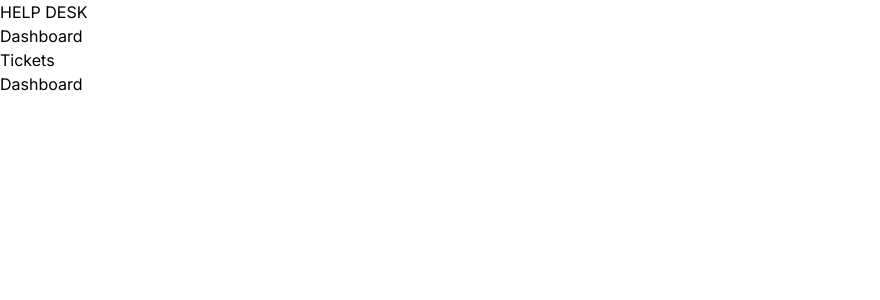
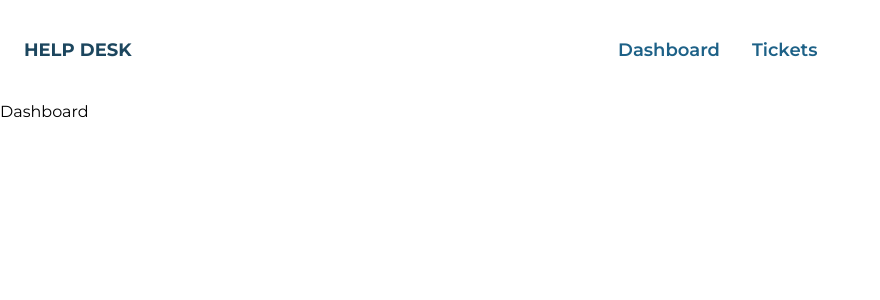
Before and after one commit to acalvom/helpdesk-app, a Next.js app: page / in a window 1280 px wide. Shown: the top 300 px of the page, without its empty margins (0-880 px from the left). Built offline with nearby package versions, Linux system fonts and the light colour scheme.

Commit message:
style: add styles

```diff
--- a/app/components/Navbar.tsx
+++ b/app/components/Navbar.tsx
@@ -2,13 +2,13 @@ import Link from 'next/link'
 
 export default function Navbar() {
   return (
-    <nav>
-      <h1>HELP DESK</h1>
-      <ul>
-        <li>
+    <nav className="flex flex-row w-full mx-4 my-8">
+      <h1 className="px-2 py-1 text-lg text-primary-extra-dark font-bold ">HELP DESK</h1>
+      <ul className="flex flex-row mx-auto gap-4">
+        <li className="px-2 py-1 text-lg text-primary-dark font-semibold rounded-md hover:bg-primary-hover hover:text-primary-extra-light">
           <Link href="/"> Dashboard </Link>
         </li>
-        <li>
+        <li className="px-2 py-1 text-lg text-primary-dark font-semibold rounded-md hover:bg-primary-hover  hover:text-primary-extra-light">
           <Link href="/tickets"> Tickets </Link>
         </li>
       </ul>
--- a/app/layout.tsx
+++ b/app/layout.tsx
@@ -1,19 +1,19 @@
 import './globals.css'
 import type { Metadata } from 'next'
-import { Inter } from 'next/font/google'
+import { Montserrat } from 'next/font/google'
 import Navbar from './components/Navbar'
 
-const inter = Inter({ subsets: ['latin'] })
+const montserrat = Montserrat({ subsets: ['latin'] })
 
 export const metadata: Metadata = {
-  title: 'Create Next App',
-  description: 'Generated by create next app',
+  title: 'Help Desk',
+  description: 'Help Desk built with Next.js and Tailwind CSS',
 }
 
 export default function RootLayout({ children }: { children: React.ReactNode }) {
   return (
     <html lang="en">
-      <body className={inter.className}>
+      <body className={montserrat.className}>
         <Navbar />
         {children}
       </body>
```
